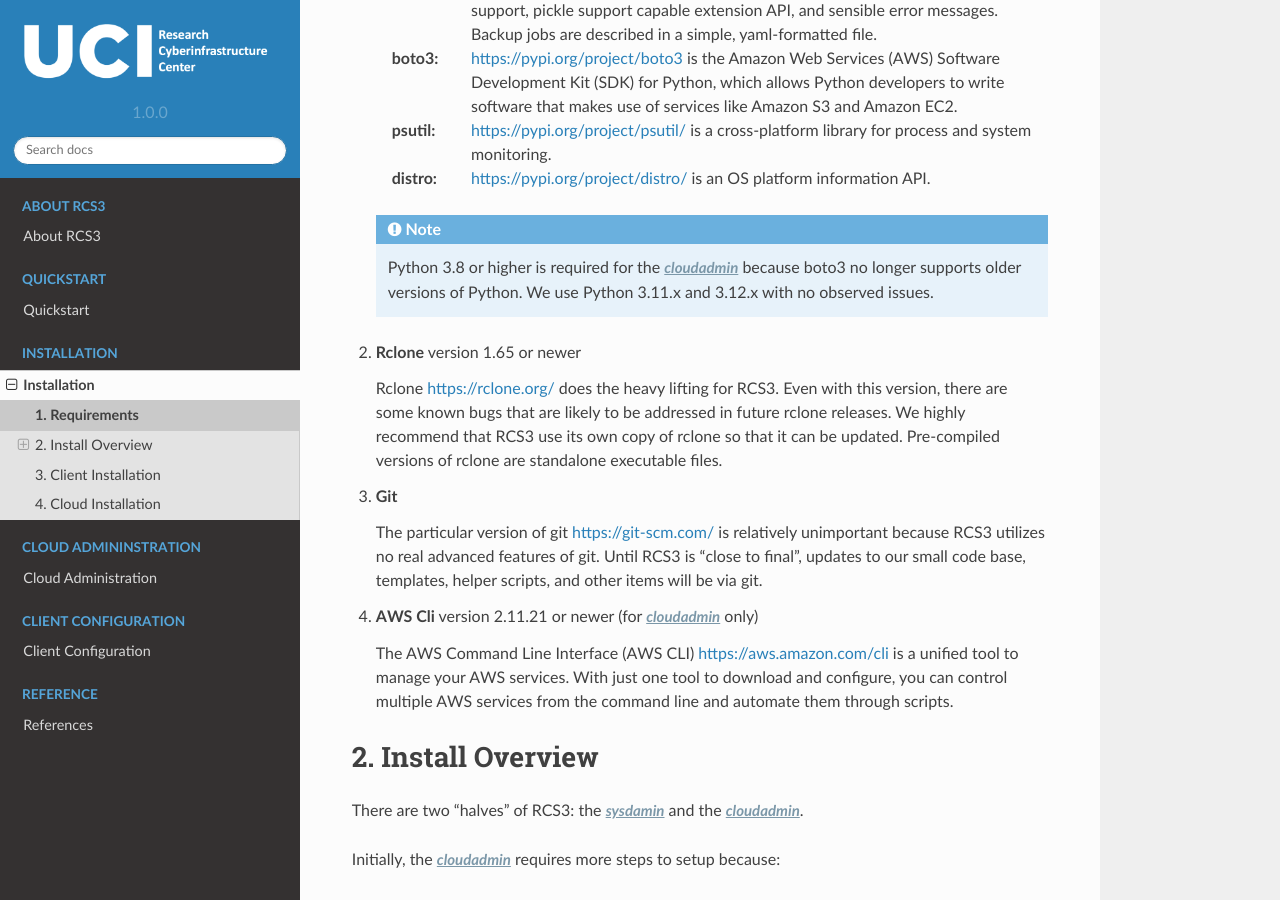
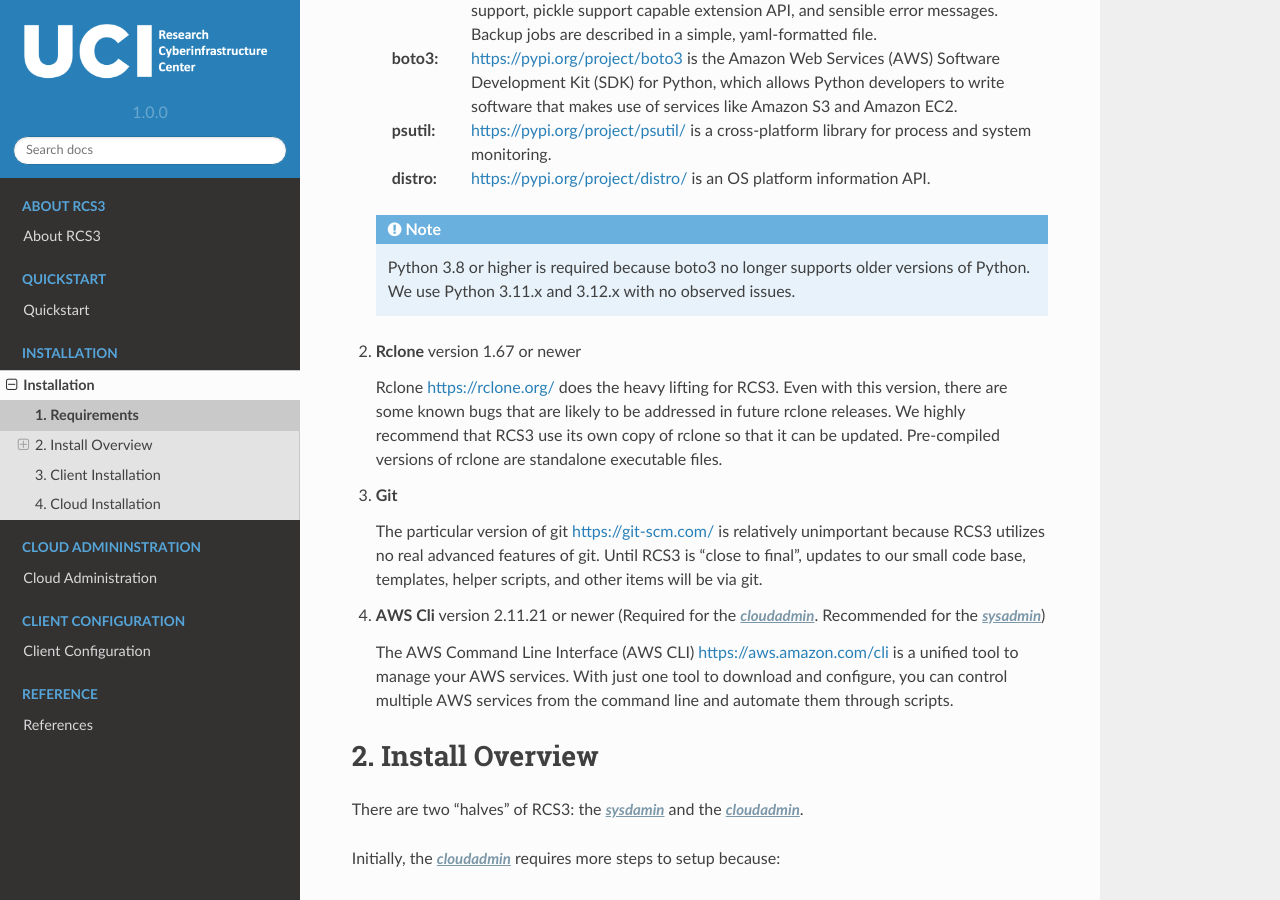
Before and after one commit to RCIC-UCI-Public/rcs3-docs, a Sphinx documentation site: the page built from docs/source/installation/requirements.rst, in a window 1280 px wide and 900 px high, scrolled down 474 px. Built offline with Sphinx 7.4.7 and the Read the Docs theme 2.0.0, drawn with Linux system fonts in a browser that asks for light colours.

Commit message:
requirements update: Boto3 needed on client system. Update to rclone 1.67

```diff
--- a/docs/source/installation/requirements.rst
+++ b/docs/source/installation/requirements.rst
@@ -31,11 +31,11 @@
        https://pypi.org/project/distro/ is an OS platform information API.
 
    .. note::
-      Python 3.8 or higher is required for the :silver:`cloudadmin` because
+      Python 3.8 or higher is required  because
       boto3 no longer supports older versions of Python.
       We use Python 3.11.x and 3.12.x with no observed issues.
 
-2. **Rclone** version 1.65 or newer
+2. **Rclone** version 1.67 or newer
 
    Rclone https://rclone.org/ does the heavy lifting for RCS3.
    Even with this version, there are some known bugs that are likely to be addressed in future rclone releases.
@@ -51,7 +51,7 @@
 
 
 4. **AWS Cli** version 2.11.21 or newer
-   (for :silver:`cloudadmin` only)
+   (Required for the :silver:`cloudadmin`. Recommended for the :silver:`sysadmin`)
 
    The AWS Command Line Interface (AWS CLI) https://aws.amazon.com/cli is a unified tool to manage your AWS services.
    With just one tool to download and configure, you can control multiple AWS services from the command line and
```
